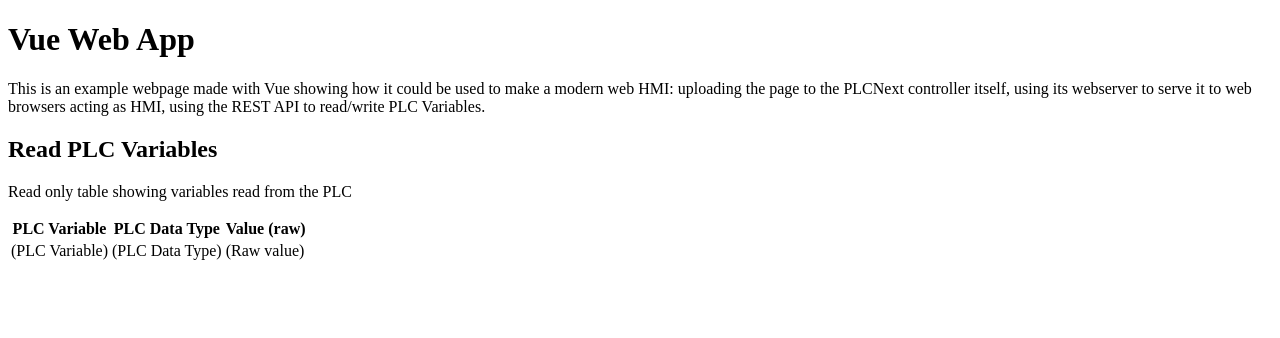
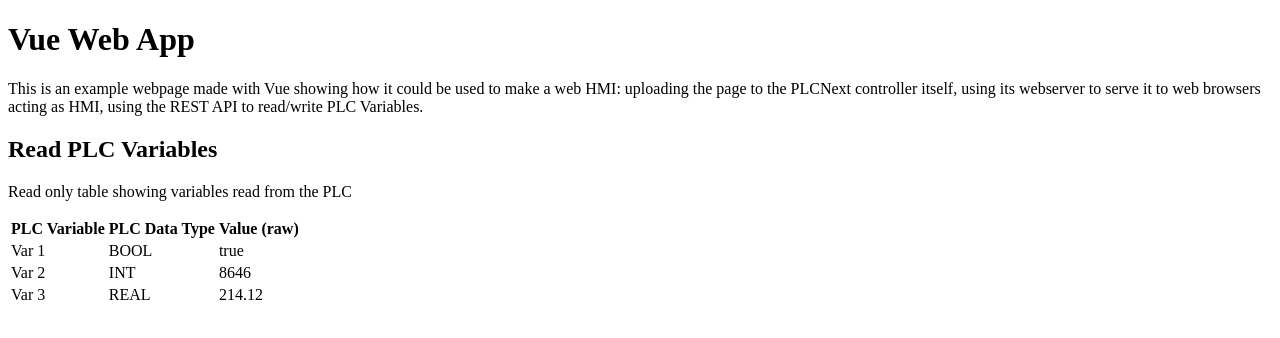
Before and after one commit to ramlopez/custwebhmidemo-vue, a Vue app: page / in a window 1280 px wide. Shown: the top 338 px of the page. Built offline with nearby package versions, Linux system fonts and the light colour scheme.

Commit message:
Make table rows reactive, add 3 hardcoded examples

```diff
--- a/src/App.vue
+++ b/src/App.vue
@@ -12,7 +12,20 @@ export default {
   // List of imported components
   components: {
     ReadTableRow
-  }
+  },
+
+  // Data contains reactive variables for this component
+  data() {
+    return {
+
+      // Array to hold all of the data we should render on the read table
+      readVariables: [
+        { varName: "Var 1", dataType: "BOOL", value: true },
+        { varName: "Var 2", dataType: "INT", value: 8646 },
+        { varName: "Var 3", dataType: "REAL", value: 214.12 },
+      ]
+    }
+  },
 
 }
 
@@ -24,7 +37,7 @@ Vue functions to make it reactive and interact with variables from script -->
   <h1>Vue Web App</h1>
   <p>
     This is an example webpage made with Vue showing how it could be used to
-    make a modern web HMI: uploading the page to the PLCNext controller itself,
+    make a web HMI: uploading the page to the PLCNext controller itself,
     using its webserver to serve it to web browsers acting as HMI, using the
     REST API to read/write PLC Variables.
   </p>
@@ -41,7 +54,14 @@ Vue functions to make it reactive and interact with variables from script -->
       </thead>
       <tbody>
         <!-- Components are instantiated like a custom HTML element -->
-        <ReadTableRow/>
+        <!-- v-for is like a foreach loop to render several of a component -->
+        <!-- v-bind binds an HTML attribute (or component prop) to a variable
+          from this one -->
+        <ReadTableRow v-for="v in readVariables"
+          v-bind:var-name="v.varName"
+          v-bind:data-type="v.dataType"
+          v-bind:raw-value="v.value"
+        />
       </tbody>
     </table>
   </div>
--- a/src/components/ReadTableRow.vue
+++ b/src/components/ReadTableRow.vue
@@ -5,6 +5,14 @@
 
 // Most of the script code in a Vue component goes in export default
 export default {
+
+  // Props are custom attributes for a component. Parent component instantiating
+  // this one can pass values for these
+  props: {
+    varName: String,
+    dataType: String,
+    rawValue: String
+  }
 
 }
 
@@ -14,8 +22,8 @@ export default {
 Vue functions to make it reactive and interact with variables from script -->
 <template>
 <tr>
-  <td>(PLC Variable)</td>
-  <td>(PLC Data Type)</td>
-  <td>(Raw value)</td>
+  <td>{{ varName }}</td>
+  <td>{{ dataType }}</td>
+  <td>{{ rawValue }}</td>
 </tr>
 </template>
```
